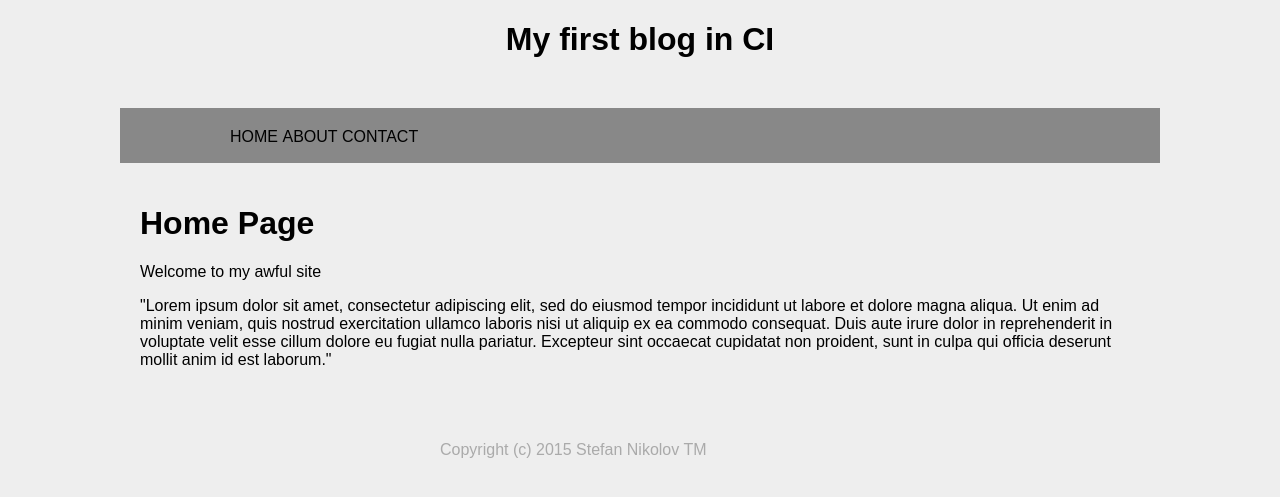
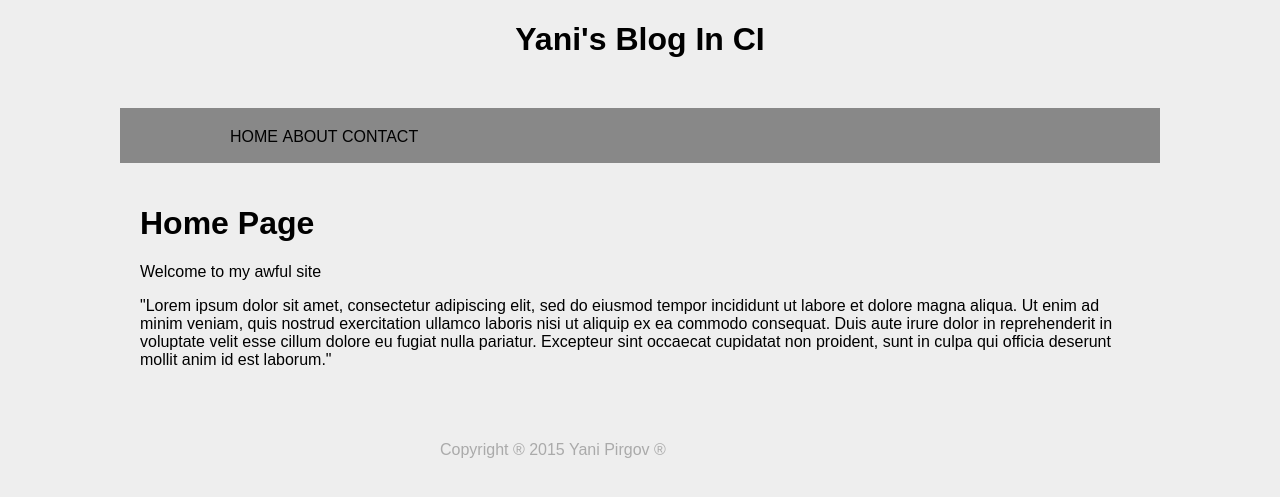
Before and after one commit to YaniPirgov/Repo, a CodeIgniter app: page /rw/index.php/site/home in a window 1280 px wide. Shown: the top 497 px of the page. Run offline with CodeIgniter, Linux system fonts and the light colour scheme; some libraries are stand-ins or nearby versions.

```diff
--- a/application/views/site_footer.php
+++ b/application/views/site_footer.php
@@ -1,5 +1,5 @@
 <div id="footer">
-    <p>Copyright (c) 2015 Stefan Nikolov TM</p>
+    <p>Copyright &reg 2015 Yani Pirgov &reg</p>
 </div>
 </div>
 </body>
--- a/application/views/site_nav.php
+++ b/application/views/site_nav.php
@@ -1,5 +1,5 @@
 <body>
-<center><h1>My first blog in CI</h1></center>
+<center><h1>Yani's Blog In CI</h1></center>
 <div id="container">
     <!-- navigation -->
         <!--
```
